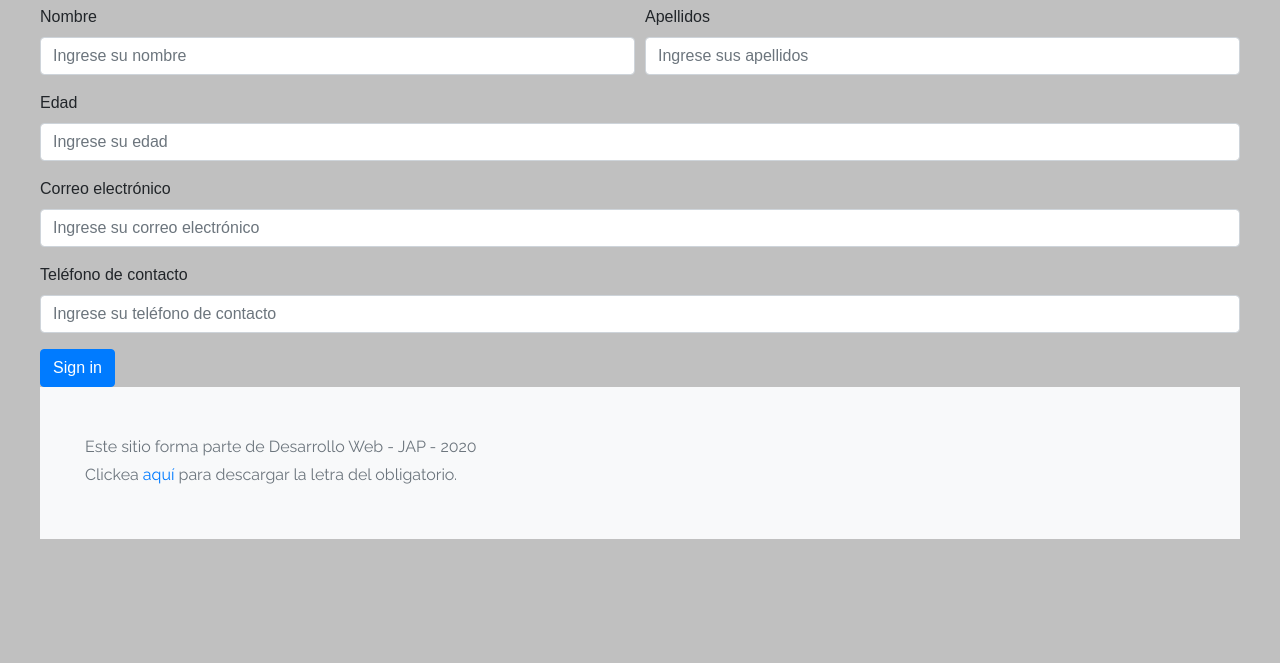
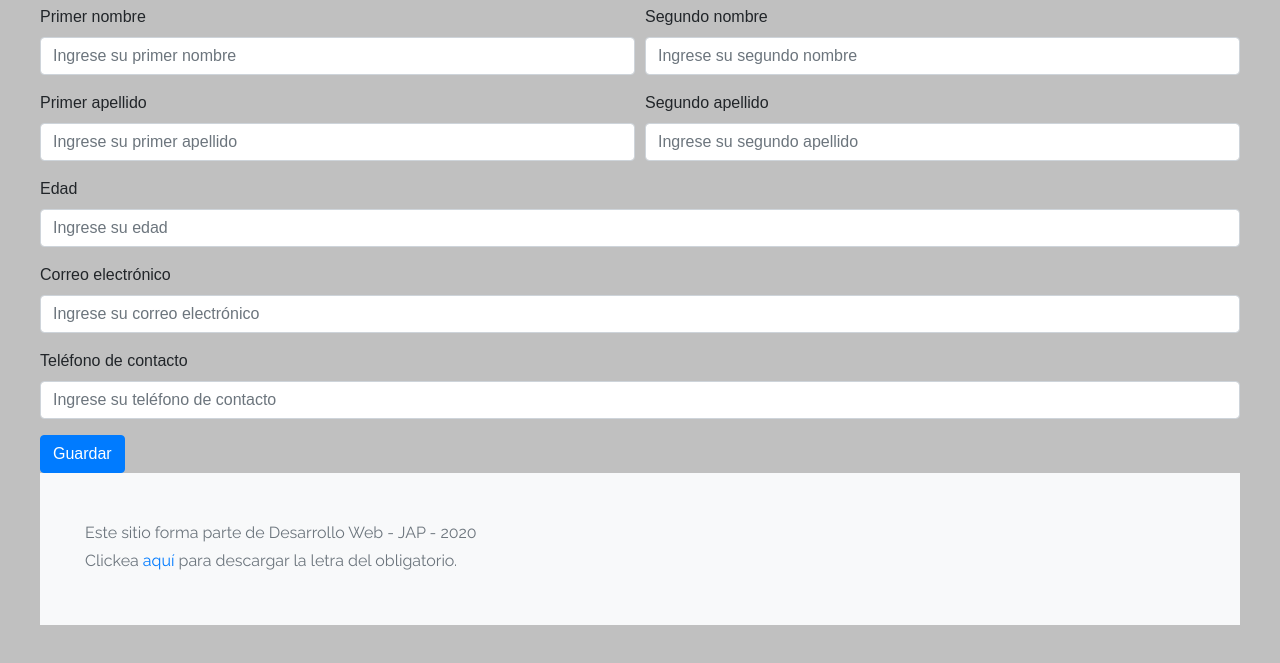
Before and after one commit to anaclaraolivera/jap_ecommerce, a plain HTML site: page my-profile.html in a window 1280 px wide. Shown: the part 155-818 px from the top of the page. Drawn offline with Linux system fonts and the light colour scheme.

Commit message:
Se arreglan algunas cosas del form

```diff
--- a/my-profile.html
+++ b/my-profile.html
@@ -58,15 +58,24 @@
       <h1>Mi perfil</h1>
     </div>
   </div>
+  <!--Formulario para llenar datos-->
   <form>
     <div class="form-row">
       <div class="form-group col-md-6">
-        <label for="nombre-usuario">Nombre</label>
-        <input type="nombre" class="form-control" id="nombre-usuario" placeholder="Ingrese su nombre">
+        <label for="nombre-usuario">Primer nombre</label>
+        <input type="nombre" class="form-control" id="primer-nombre-usuario" placeholder="Ingrese su primer nombre">
       </div>
       <div class="form-group col-md-6">
-        <label for="apellidos-usuario">Apellidos</label>
-        <input type="apellidos" class="form-control" id="apellidos-usuario" placeholder="Ingrese sus apellidos">
+        <label for="nombre-usuario">Segundo nombre</label>
+        <input type="nombre" class="form-control" id="segundo-nombre-usuario" placeholder="Ingrese su segundo nombre">
+      </div>
+      <div class="form-group col-md-6">
+        <label for="apellidos-usuario">Primer apellido</label>
+        <input type="apellidos" class="form-control" id="primer-apellido-usuario" placeholder="Ingrese su primer apellido">
+      </div>
+      <div class="form-group col-md-6">
+        <label for="apellidos-usuario">Segundo apellido</label>
+        <input type="apellidos" class="form-control" id="segundo-apellido-usuario" placeholder="Ingrese su segundo apellido">
       </div>
     </div>
     <div class="form-group">
@@ -82,8 +91,12 @@
       <input type="text" class="form-control" id="telefono-usuario" placeholder="Ingrese su teléfono de contacto">
     </div>
 
-    <button type="submit" class="btn btn-primary">Sign in</button>
+    <button type="button" class="btn btn-primary" onclick="guardarInfoUsuario()">Guardar</button>
   </form>
+  <!--Acá va la ficha del perfil-->
+  <div id= "insertar-perfil">
+  </div>
+
   <footer class="text-muted bg-light">
     <div class="container">
       <p>Este sitio forma parte de Desarrollo Web - JAP - 2020</p>
```
